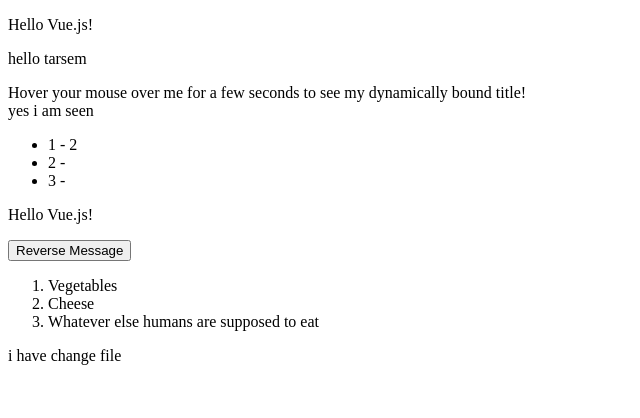
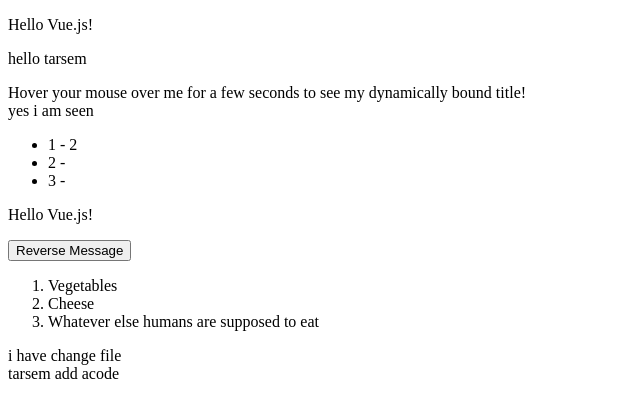
Before and after one commit to tarsem1234/Sahil-kalra, a plain HTML site: page index.html in a window 1280 px wide. Shown: the whole page, without its empty margins (0-640 px from the left). Drawn offline with nearby package versions, Linux system fonts and the light colour scheme.

Commit message:
tarsem add acode
 tarsem add acode

```diff
--- a/index.html
+++ b/index.html
@@ -110,6 +110,7 @@
   </ol>
 </div>
 	<div> i have change file </div>
+	<div> tarsem add acode </div>
 
 </body>
 </html>
```
